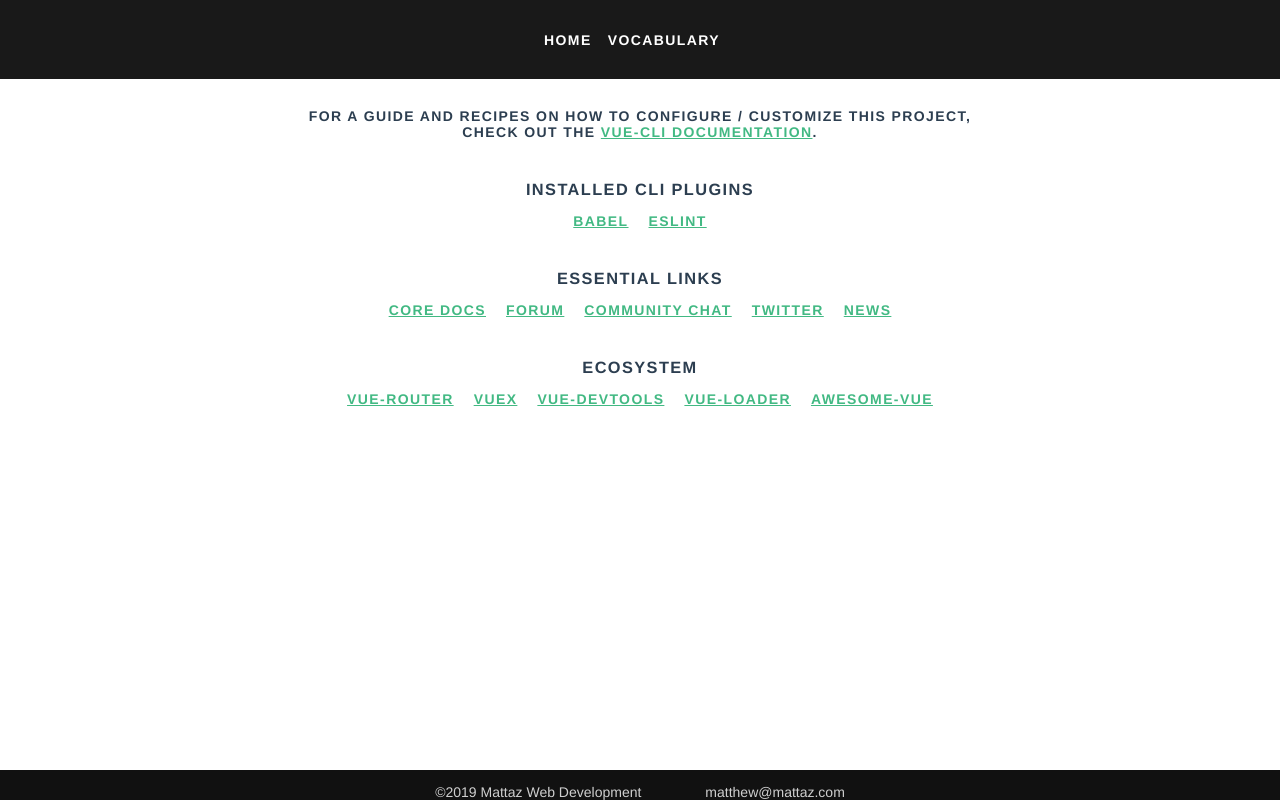
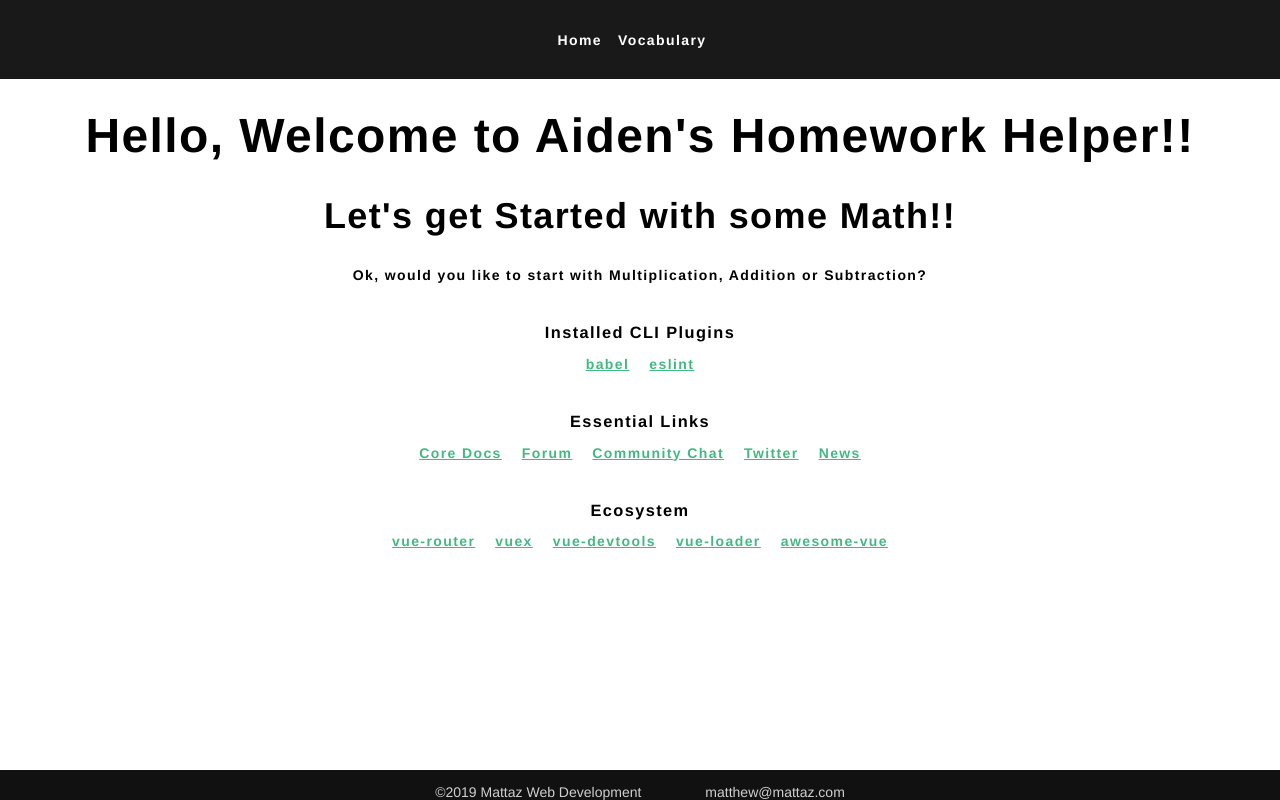
Before and after one commit to Cipher-Coder/homework_site, a Vue app: page / in a window 1280 px wide. Built offline with nearby package versions, Linux system fonts and the light colour scheme.

Commit message:
continuing to build application

```diff
--- a/src/App.vue
+++ b/src/App.vue
@@ -1,9 +1,9 @@
 <template>
   <div id="app">
-    <header class="bg-black-90 fixed w-100 ph3 pv3 pv4-ns ph4-m ph5-l">
-      <nav class="f6 fw6 ttu tracked">
-        <router-link class="link dim white dib mr3" v-bind:to="'/'">Home</router-link>
-        <router-link class="link dim white dib mr3" v-bind:to="'/about'">Vocabulary</router-link>
+    <header class="bg-black-90 fixed no-underline w-100 ph3 pv3 pv4-ns ph4-m ph5-l">
+      <nav class="f6 fw6 no-underline tracked">
+        <router-link class="link dim white dib mr3 hover-green" v-bind:to="'/'">Home</router-link>
+        <router-link class="link dim white dib mr3 hover-green" v-bind:to="'/about'">Vocabulary</router-link>
         <router-view></router-view>
       </nav>
     </header>
@@ -24,11 +24,11 @@ export default {
 <!-- styling for the component -->
 <style>
 #app {
-  font-family: "Avenir", Helvetica, Arial, sans-serif;
+  font-family: Helvetica, Arial, sans-serif;
   -webkit-font-smoothing: antialiased;
   -moz-osx-font-smoothing: grayscale;
   text-align: center;
-  color: #2c3e50;
+  color: black;
 }
 
 nav {
--- a/src/components/About.vue
+++ b/src/components/About.vue
@@ -68,7 +68,7 @@ export default {
 
 <style scoped>
 #about {
-  font-family: "Avenir", Helvetica, Arial, sans-serif;
+  font-family: Helvetica, Arial, sans-serif;
   -webkit-font-smoothing: antialiased;
   -moz-osx-font-smoothing: grayscale;
   text-align: center;
--- a/src/components/HelloWorld.vue
+++ b/src/components/HelloWorld.vue
@@ -1,15 +1,8 @@
 <template>
   <div class="hello">
-    <h1>{{ msg }}</h1>
-    <p>
-      For a guide and recipes on how to configure / customize this project,
-      <br>check out the
-      <a
-        href="https://cli.vuejs.org"
-        target="_blank"
-        rel="noopener"
-      >vue-cli documentation</a>.
-    </p>
+    <h1 class="f1">{{ pageHeading }}</h1>
+    <h2 class="f2">Let's get Started with some Math!!</h2>
+    <p>Ok, would you like to start with Multiplication, Addition or Subtraction?</p>
     <h3>Installed CLI Plugins</h3>
     <ul>
       <li>
@@ -72,6 +65,11 @@
 
 <script>
 export default {
+  data() {
+    return {
+      pageHeading: "Hello, Welcome to Aiden's Homework Helper!!"
+    };
+  },
   name: "HelloWorld",
   props: {
     msg: String
```
